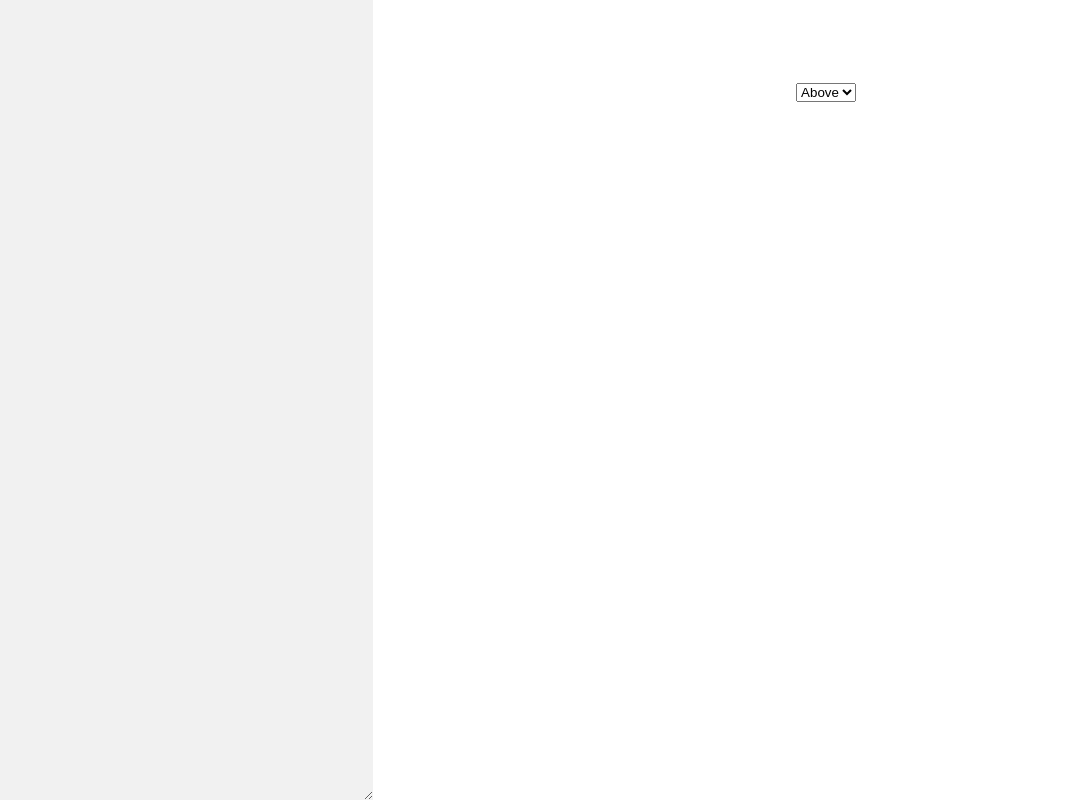
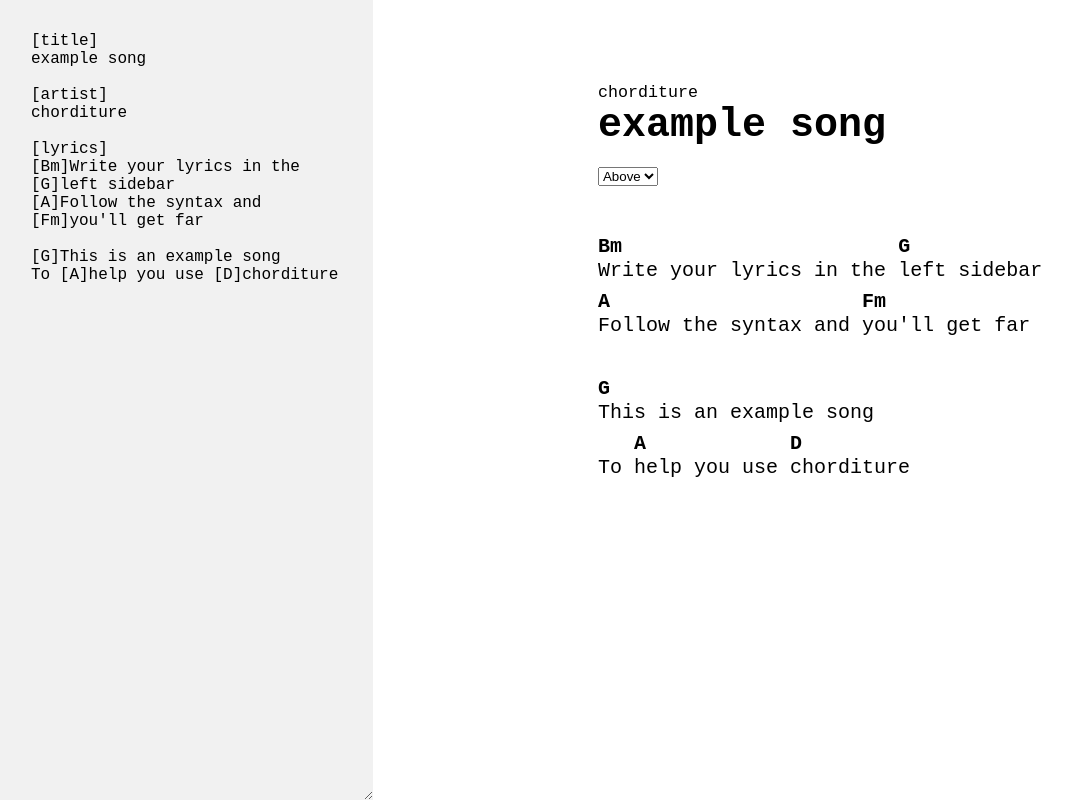
Before and after one commit to tinyshipdev/chorditure, a Next.js app: page /editor in a window 1280 px wide. Shown: the whole page, without its empty margins (1-1069 px from the left). Built offline with nearby package versions, Linux system fonts and the light colour scheme.

Commit message:
add example song to editor

```diff
--- a/src/components/Editor.tsx
+++ b/src/components/Editor.tsx
@@ -1,12 +1,26 @@
 import parseSong from '@/utils/parse-song';
 import React, { useState } from 'react';
 import Sheet from './Sheet';
+
+
+const EXAMPLE_LYRICS = `[title]
+example song
+
+[artist]
+chorditure
+
+[lyrics]
+[Bm]Write your lyrics in the [G]left sidebar
+[A]Follow the syntax and [Fm]you'll get far
+
+[G]This is an example song
+To [A]help you use [D]chorditure`
 
 interface Props {
 }
 
 const Editor: React.FC<Props> = ({}) => {
-  const [rawLyrics, setRawLyrics] = useState('');
+  const [rawLyrics, setRawLyrics] = useState(EXAMPLE_LYRICS);
 
   return (
     <div className='editor-container'>
```
